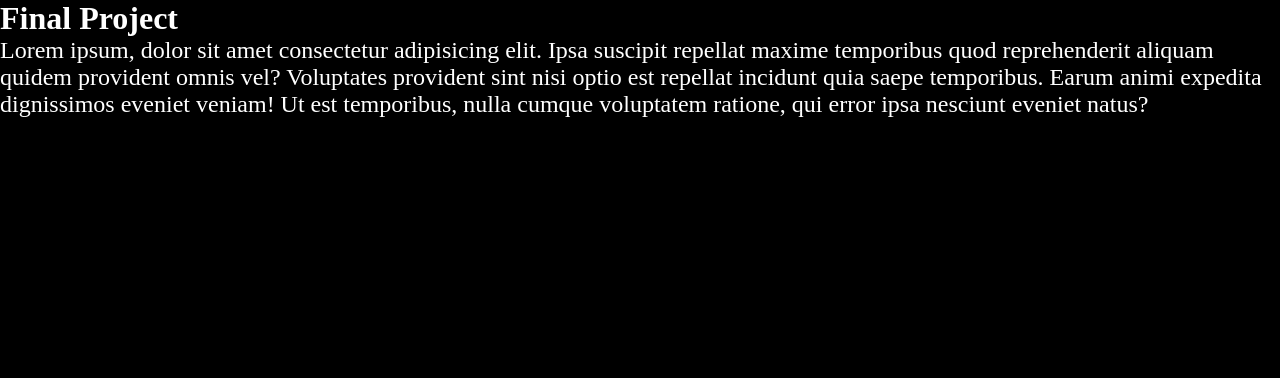
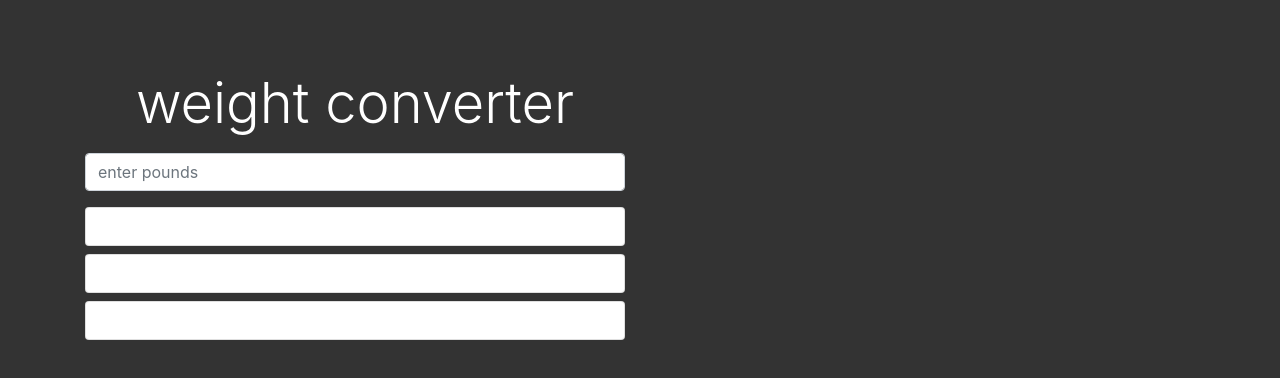
Before and after one commit to israjedidi/FinalProject, a plain HTML site: page index.html in a window 1280 px wide. Drawn offline with nearby package versions, Linux system fonts and the light colour scheme.

Commit message:
i change the project

```diff
--- a/index.html
+++ b/index.html
@@ -4,20 +4,56 @@
     <meta charset="UTF-8" />
     <meta http-equiv="X-UA-Compatible" content="IE=edge" />
     <meta name="viewport" content="width=device-width, initial-scale=1.0" />
-    <title>FinalProject</title>
-    <link rel="stylesheet" href="style.css" />
+    <link rel="stylesheet" href="https://cdn.jsdelivr.net/npm/bootstrap@4.0.0/dist/css/bootstrap.min.css" integrity="sha384-Gn5384xqQ1aoWXA+058RXPxPg6fy4IWvTNh0E263XmFcJlSAwiGgFAW/dAiS6JXm" crossorigin="anonymous">
+<style>
+  body{
+    margin-top: 70px;
+    background-color:#333 ;
+    color: #fff;
+  }
+</style>
+<title>weight converter </title>
   </head>
   <body>
-    <h1>Final Project</h1>
-    <p>
-      Lorem ipsum, dolor sit amet consectetur adipisicing elit. Ipsa suscipit
-      repellat maxime temporibus quod reprehenderit aliquam quidem provident
-      omnis vel? Voluptates provident sint nisi optio est repellat incidunt quia
-      saepe temporibus. Earum animi expedita dignissimos eveniet veniam! Ut est
-      temporibus, nulla cumque voluptatem ratione, qui error ipsa nesciunt
-      eveniet natus?
-    </p>
+    <div class="container">
+<div class="row">
+  <div class="col-md-6">
+    <h1 class="display-4  text-center mb-3 ">weight converter</h1>
+    <form>
+      <div class="form-group">
+      <input
+      id="LbsInput"
+      type="number"
+      class=" form-control form-control_lg"
+      placeholder="enter pounds">
+      </div>
+    </form>
+    <div id="output">
+       <div class="card card-primary mb-2">
+        <div class="card-block">
+          <h4>grams:</h4>
+          <div id="gramsOutput"></div>
+        </div>
+       </div>
 
-    <script src="./main.js"></script>
+       <div class="card card-success mb-2 ">
+        <div class="card-block">
+          <h4>kilograms:</h4>
+          <div id="kgOutput"></div>
+        </div>
+       </div>
+
+
+       <div class=" card card-danger mb-2">
+        <div class="card-block">
+          <h4>Onces:</h4>
+          <div id="ozOutput"></div>
+        </div>
+       </div>
+    </div>
+
+  </div>
+</div>
+    </div>
   </body>
 </html>
```
